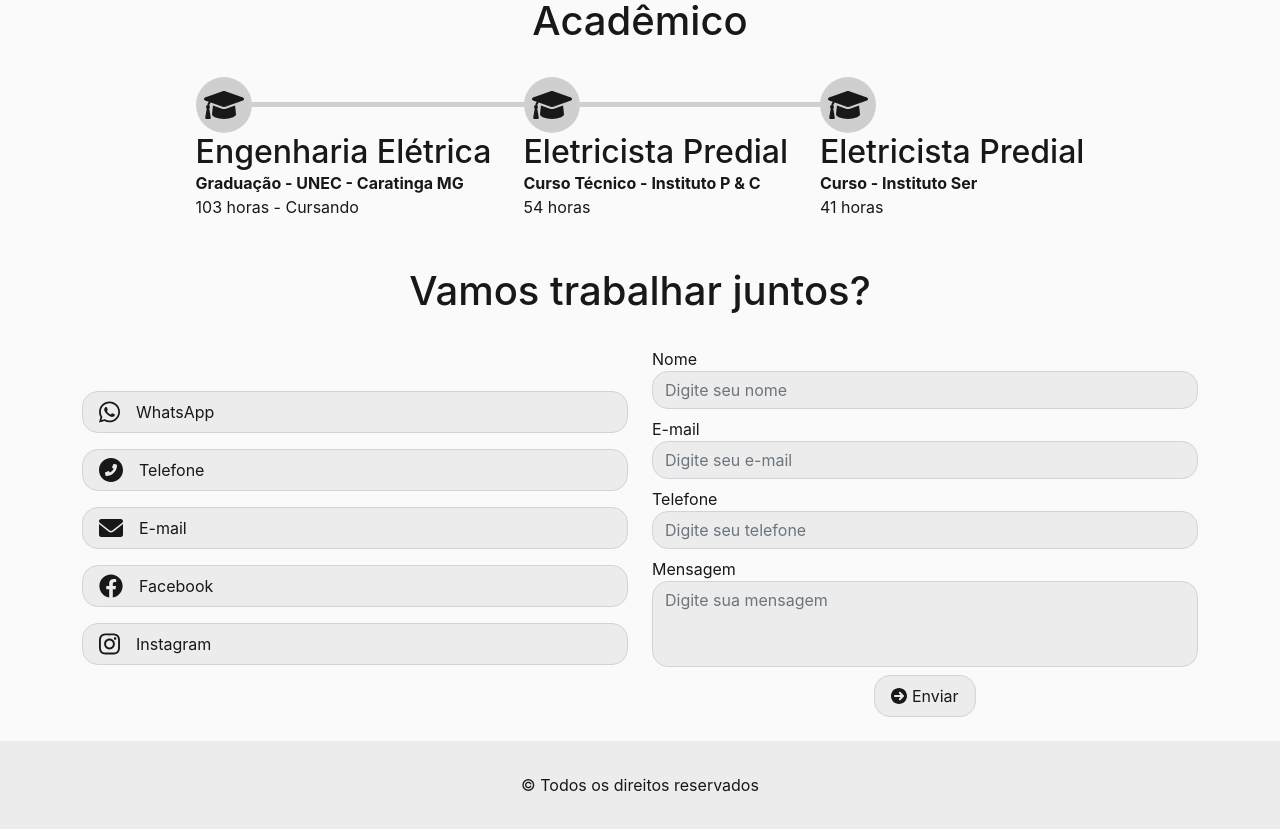
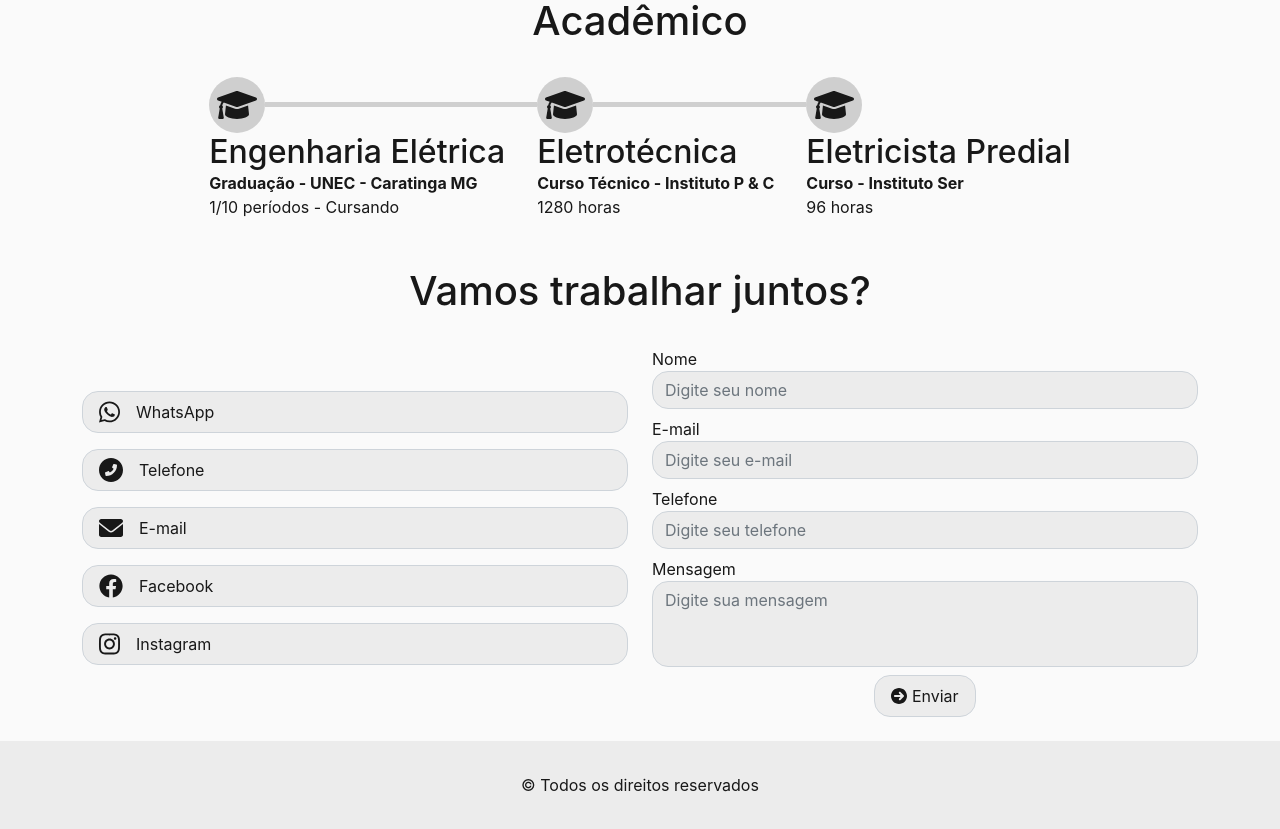
Before and after one commit to kaualandi/lenilson, a React (Create React App) app: page / in a window 1280 px wide. Shown: the part 1040-1869 px from the top of the page. Built offline with nearby package versions, Linux system fonts and the light colour scheme; no server answers.

Commit message:
updated curses and description meta tag

```diff
--- a/public/index.html
+++ b/public/index.html
@@ -3,13 +3,9 @@
   <head>
     <meta charset="utf-8" />
     <meta name="viewport" content="width=device-width, initial-scale=1" />
-    <meta name="theme-color" content="#000000" />
-    <meta
-      name="description"
-      content="Web site created using create-react-app"
-    />
-    <meta name="description" content="Eletricista em Rio das Ostras | Lenílson Fernando" />
-		<meta name="keywords" content="Eletricista, Rio das Ostras" />
+    <meta name="theme-color" content="#959595" />
+    <meta name="description" content="Nossos serviços conectados à sua necessidade." />
+		<meta name="keywords" content="Lenílson, Lenílson Fernando, Lenílson Silva Fernando, Eletricista, Rio das Ostras, Eletricista em Rio das Ostras, Eletricista Lenílson, Eletricista Lenílson Fernando, Eletricista em Rio das Ostras Lenilson, Eletricista em Rio das Ostras Lenilson Fernando" />
     <link rel="manifest" href="%PUBLIC_URL%/manifest.json" />
     <title>Eletricista | Lenílson Fernando</title>
     <link rel="apple-touch-icon-precomposed" sizes="144x144" href="%PUBLIC_URL%/logo512.png">
--- a/src/Components/Academy/index.jsx
+++ b/src/Components/Academy/index.jsx
@@ -13,21 +13,21 @@ export default function Academy() {
                 title: 'Engenharia Elétrica',
                 type: 'Graduação',
                 location: 'UNEC - Caratinga MG',
-                hours: '103 horas - Cursando',
+                hours: '1/10 períodos - Cursando',
             },
             {
                 id: 2,
-                title: 'Eletricista Predial',
+                title: 'Eletrotécnica',
                 type: 'Curso Técnico',
                 location: 'Instituto P & C',
-                hours: '54 horas',
+                hours: '1280 horas',
             },
             {
                 id: 3,
                 title: 'Eletricista Predial',
                 type: 'Curso',
                 location: 'Instituto Ser',
-                hours: '41 horas',
+                hours: '96 horas',
             }
         ]);
     }, []);
```
